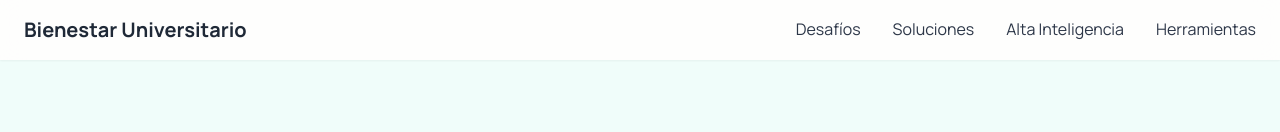
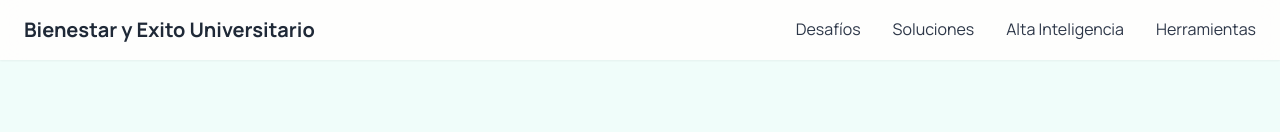
Before and after one commit to JuanVCPeru/juanvelascoeistudents.github.io, a plain HTML site: page index.html in a window 1280 px wide. Shown: the top 132 px of the page. Drawn offline with nearby package versions, Linux system fonts and the light colour scheme.

Commit message:
Update index.html

```diff
--- a/index.html
+++ b/index.html
@@ -67,7 +67,7 @@
 
     <header class="bg-white/80 backdrop-blur-md sticky top-0 z-50 shadow-sm">
         <nav class="container mx-auto px-6 py-4 flex justify-between items-center">
-            <h1 class="text-xl font-bold text-gray-800">Bienestar Universitario</h1>
+            <h1 class="text-xl font-bold text-gray-800">Bienestar y Exito Universitario</h1>
             <div class="hidden md:flex space-x-8">
                 <a href="#desafios" class="nav-link">Desafíos</a>
                 <a href="#soluciones" class="nav-link">Soluciones</a>
```
